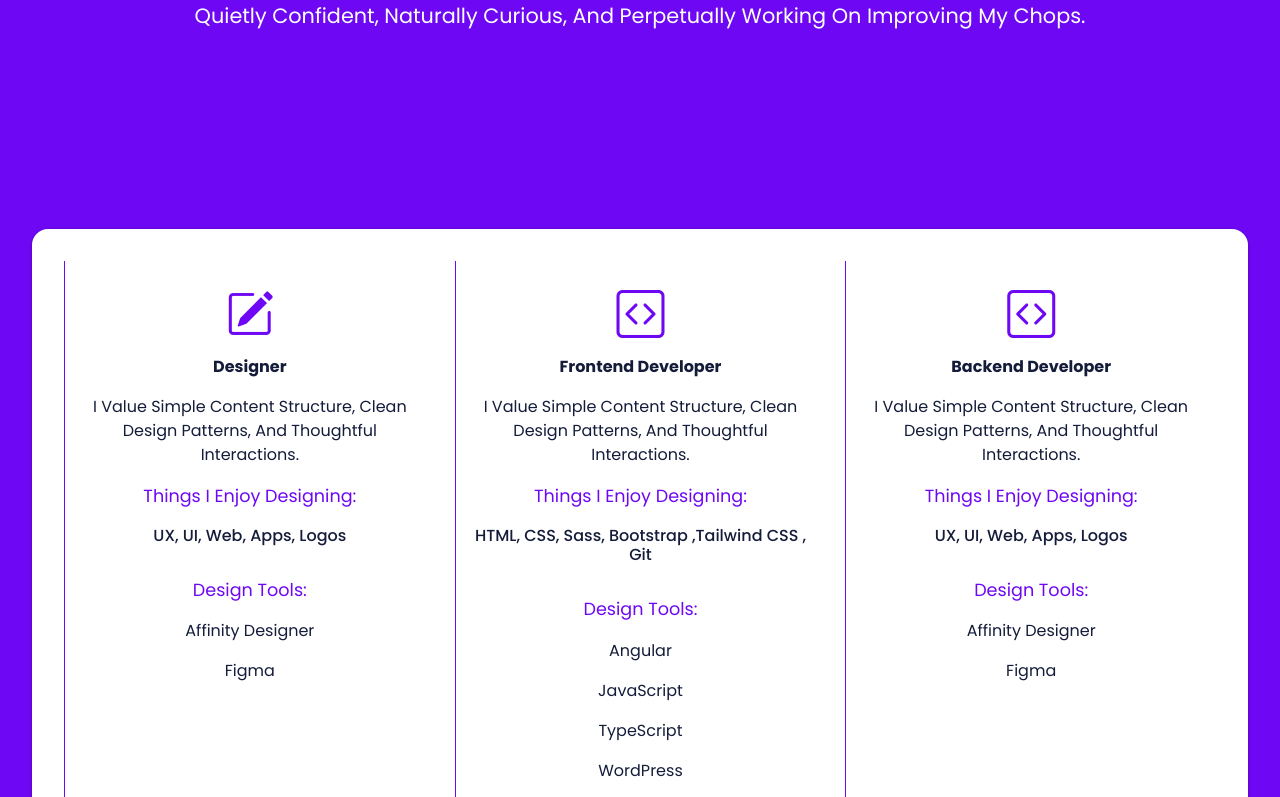
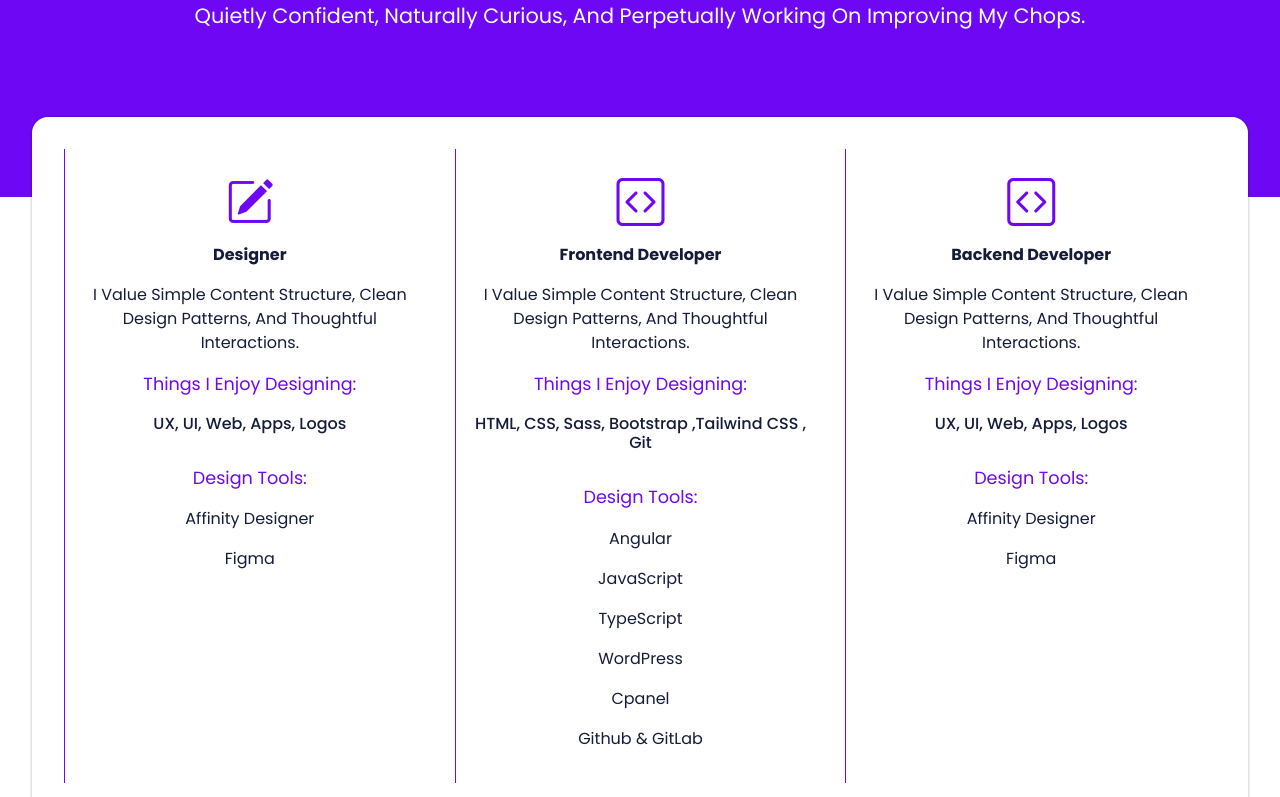
Before and after one commit to hadoukone0102/portfolio, an Angular app: page /accueil in a window 1280 px wide. Shown: the part 1083-1880 px from the top of the page. Built offline with nearby package versions, Linux system fonts and the light colour scheme.

Commit message:
design pre terminer

```diff
--- a/src/app/cores/components/content-page/content-page.component.html
+++ b/src/app/cores/components/content-page/content-page.component.html
@@ -10,6 +10,7 @@
                         and collaborated with talented people to create digital products for both business and consumer use.
                         I'm quietly confident, naturally curious, and perpetually working on improving my chops.
                     </p>
+                </div>
             </div>
         </div>
 
@@ -68,5 +69,4 @@
             </div>
         </div>
     </div>
-    </div>
 </section>
--- a/src/app/cores/components/content-page/content-page.component.scss
+++ b/src/app/cores/components/content-page/content-page.component.scss
@@ -11,10 +11,10 @@ section{
     height: auto;
     margin-bottom: 2rem;
     .presentation_box{
-         background-color: $primary;
         .pre_content{
             display: flex;
             flex-direction: column;
+            background-color: $primary;
             .content_text{
                 display: flex;
                 flex-direction: column;
@@ -37,7 +37,7 @@ section{
                     }
                 }
             }
-
+        }
 
         .content_box{
             background-color: white;
@@ -45,6 +45,8 @@ section{
             border-radius: 1rem;
             box-shadow: $shadow;
             margin: 2rem;
+            position: relative;
+            margin-top: -5rem;
             .box_pre{
                 display: grid;
                 grid-template-columns: repeat(3,1fr);
@@ -97,6 +99,6 @@ section{
                 }
             }
         }
+
     }
 }
-}
```
Lines whose indentation alone changed are shown as unchanged.
